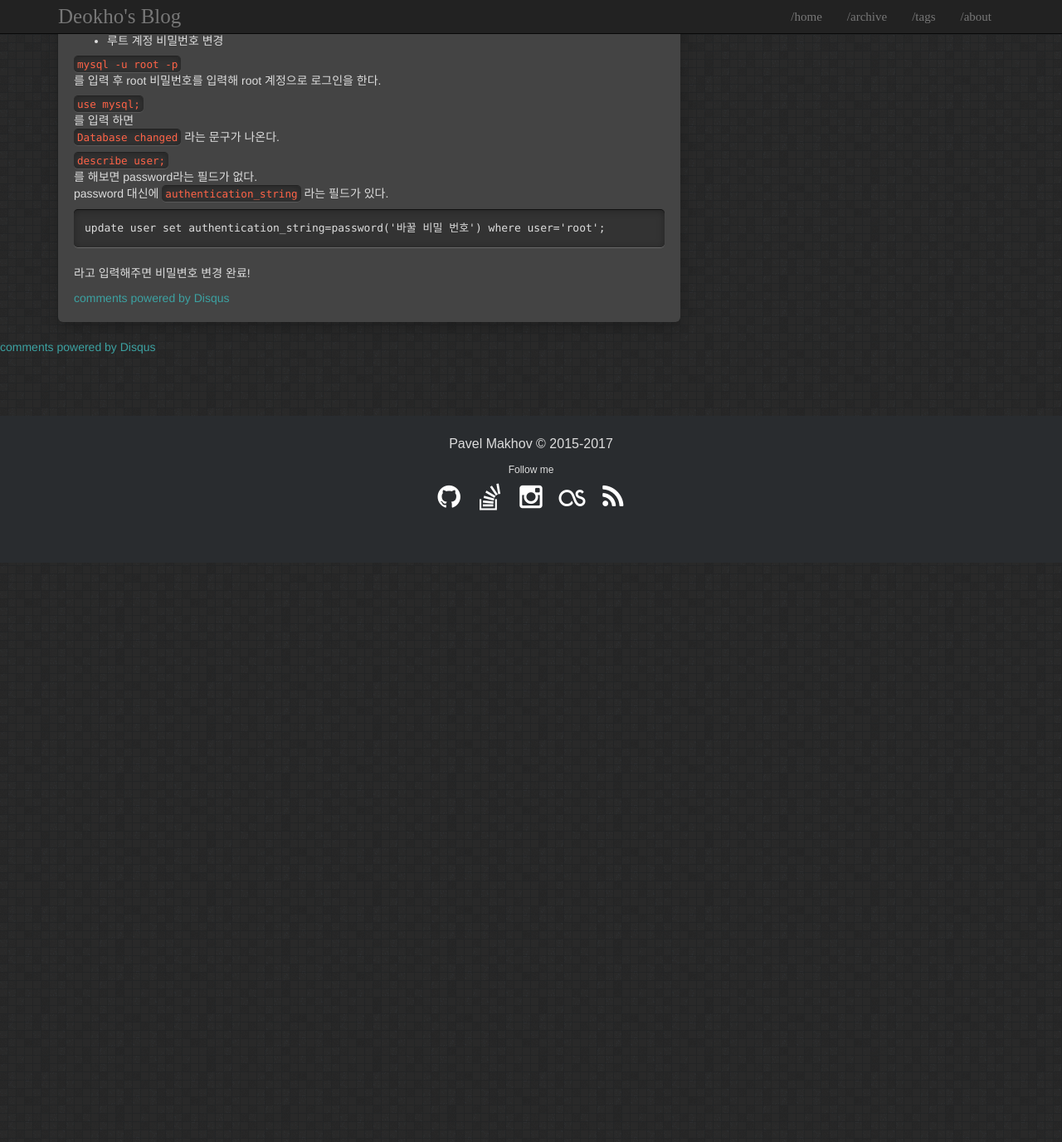
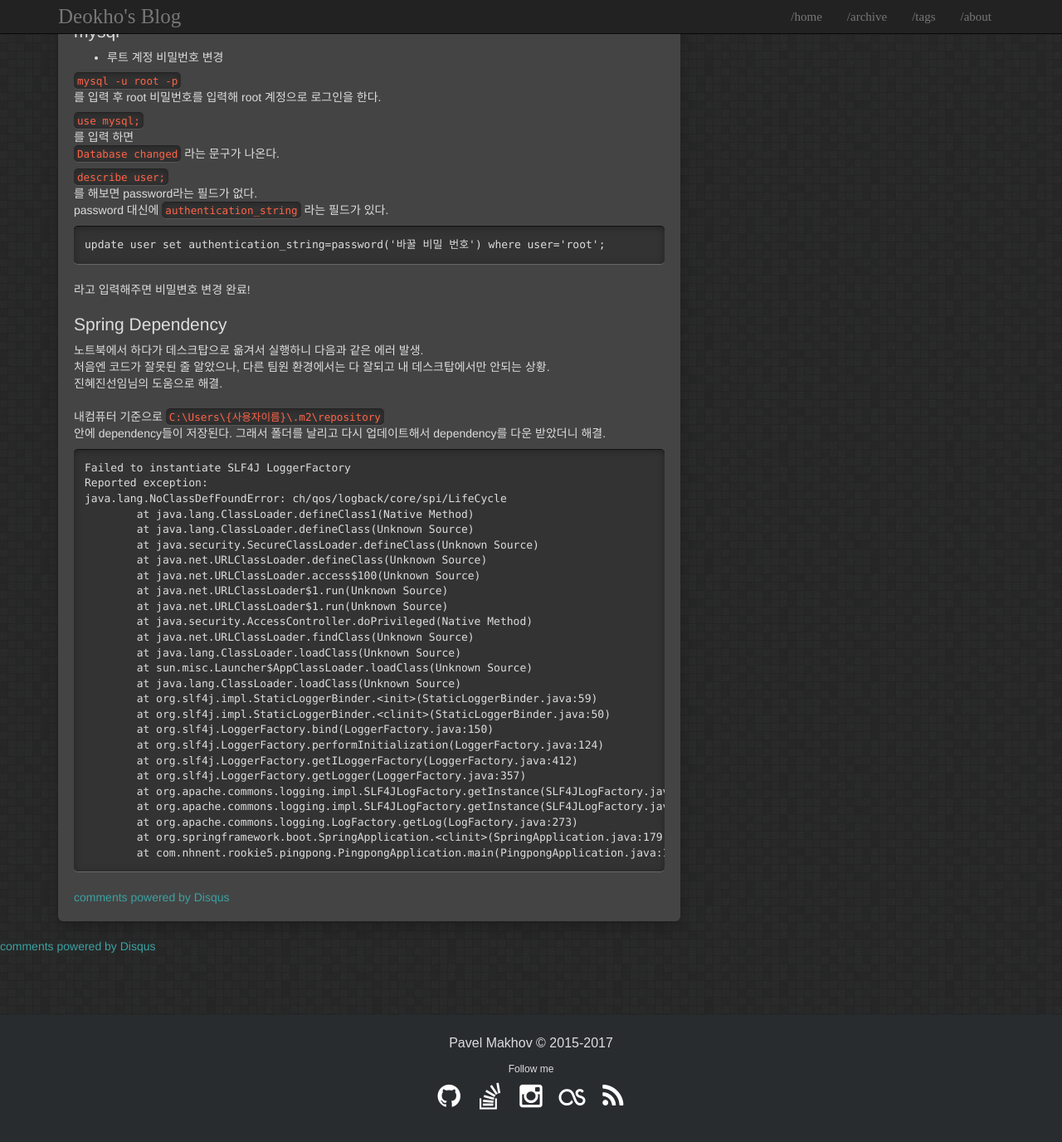
Before and after one commit to LeeDeokho/LeeDeokHo.github.io, a Jekyll site: the page built from _posts/2018-01-23-projectProblems.md, in a window 1280 px wide and 1400 px high, scrolled down 849 px. Shown: the top 1376 px of the window at 83% size. Built offline with Jekyll 4.4.1, drawn with Linux system fonts in a browser that asks for light colours; comment, search, counter and statistics services are not loaded; before the commit the page ends 1527 px from its top, so only the background shows below that.

Commit message:
Add dependency error at PP

````diff
--- a/_posts/2018-01-23-projectProblems.md
+++ b/_posts/2018-01-23-projectProblems.md
@@ -13,6 +13,7 @@ comments: true
 - [mybatis](#mybatis)
 - [krajee fileinput](#krajee-fileinput)
 - [mysql](#mysql)
+- [Spring Dependency](#spring-dependency)
 
 ## mybatis
 스프링 프로젝트를 시작하면서 제일 낯설었던 것이 mybatis를 사용하는 것이었다.
@@ -65,3 +66,40 @@ update user set authentication_string=password('바꿀 비밀 번호') where use
 ```
 
 라고 입력해주면 비밀변호 변경 완료!
+
+
+## Spring Dependency
+노트북에서 하다가 데스크탑으로 옮겨서 실행하니 다음과 같은 에러 발생.
+처음엔 코드가 잘못된 줄 알았으나, 다른 팀원 환경에서는 다 잘되고 내 데스크탑에서만 안되는 상황.
+진혜진선임님의 도움으로 해결.<br>
+내컴퓨터 기준으로 `C:\Users\{사용자이름}\.m2\repository`
+안에 dependency들이 저장된다. 그래서 폴더를 날리고 다시 업데이트해서 dependency를 다운 받았더니 해결.
+
+```
+Failed to instantiate SLF4J LoggerFactory
+Reported exception:
+java.lang.NoClassDefFoundError: ch/qos/logback/core/spi/LifeCycle
+	at java.lang.ClassLoader.defineClass1(Native Method)
+	at java.lang.ClassLoader.defineClass(Unknown Source)
+	at java.security.SecureClassLoader.defineClass(Unknown Source)
+	at java.net.URLClassLoader.defineClass(Unknown Source)
+	at java.net.URLClassLoader.access$100(Unknown Source)
+	at java.net.URLClassLoader$1.run(Unknown Source)
+	at java.net.URLClassLoader$1.run(Unknown Source)
+	at java.security.AccessController.doPrivileged(Native Method)
+	at java.net.URLClassLoader.findClass(Unknown Source)
+	at java.lang.ClassLoader.loadClass(Unknown Source)
+	at sun.misc.Launcher$AppClassLoader.loadClass(Unknown Source)
+	at java.lang.ClassLoader.loadClass(Unknown Source)
+	at org.slf4j.impl.StaticLoggerBinder.<init>(StaticLoggerBinder.java:59)
+	at org.slf4j.impl.StaticLoggerBinder.<clinit>(StaticLoggerBinder.java:50)
+	at org.slf4j.LoggerFactory.bind(LoggerFactory.java:150)
+	at org.slf4j.LoggerFactory.performInitialization(LoggerFactory.java:124)
+	at org.slf4j.LoggerFactory.getILoggerFactory(LoggerFactory.java:412)
+	at org.slf4j.LoggerFactory.getLogger(LoggerFactory.java:357)
+	at org.apache.commons.logging.impl.SLF4JLogFactory.getInstance(SLF4JLogFactory.java:155)
+	at org.apache.commons.logging.impl.SLF4JLogFactory.getInstance(SLF4JLogFactory.java:132)
+	at org.apache.commons.logging.LogFactory.getLog(LogFactory.java:273)
+	at org.springframework.boot.SpringApplication.<clinit>(SpringApplication.java:179)
+	at com.nhnent.rookie5.pingpong.PingpongApplication.main(PingpongApplication.java:17)
+```
````
